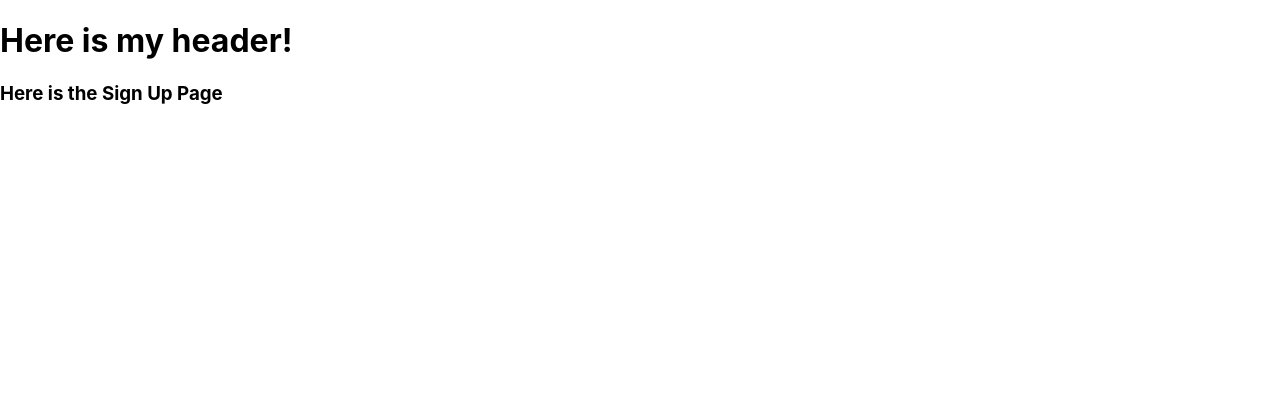
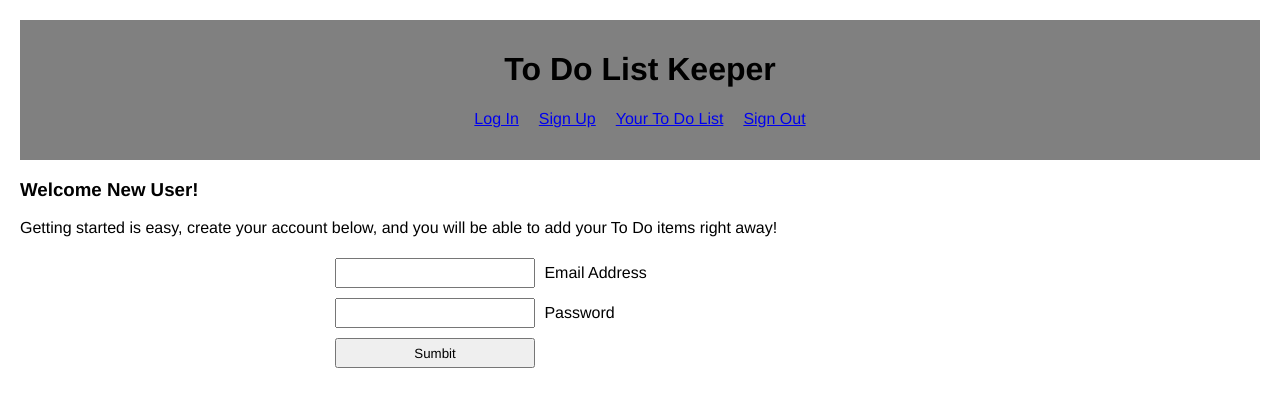
Before and after one commit to KatrinaCloyd/ToDo-FrontEnd, a React (Create React App) app: page /signup in a window 1280 px wide. Shown: the top 406 px of the page. Built offline with nearby package versions, Linux system fonts and the light colour scheme.

Commit message:
signup page working with token in local storage and being passed to state

```diff
--- a/src/App.css
+++ b/src/App.css
@@ -1,38 +1,21 @@
-.App {
-  text-align: center;
+* {
+  box-sizing: border-box;
+  font-family:'Franklin Gothic Medium', 'Arial Narrow', Arial, sans-serif
 }
 
-.App-logo {
-  height: 40vmin;
-  pointer-events: none;
+a{
+  margin: 10px;
 }
 
-@media (prefers-reduced-motion: no-preference) {
-  .App-logo {
-    animation: App-logo-spin infinite 20s linear;
-  }
+body{
+  padding: 20px;
 }
-
-.App-header {
-  background-color: #282c34;
-  min-height: 100vh;
-  display: flex;
-  flex-direction: column;
-  align-items: center;
-  justify-content: center;
-  font-size: calc(10px + 2vmin);
-  color: white;
+form{
+  margin-left: 25%;
+  margin-right: 25%;
 }
-
-.App-link {
-  color: #61dafb;
+input, button{
+  margin: 5px;
+  height: 30px;
+  width: 200px;
 }
-
-@keyframes App-logo-spin {
-  from {
-    transform: rotate(0deg);
-  }
-  to {
-    transform: rotate(360deg);
-  }
-}
--- a/src/App.js
+++ b/src/App.js
@@ -9,8 +9,19 @@ import Home from './Home.js'
 import LoginPage from './LoginPage.js'
 import SignUpPage from './SignUpPage.js'
 import ToDoListPage from './ToDoListPage.js'
+import './App.css'
+import { getLocalStorage, setLocalStorage } from './storage-utils.js'
 
 export default class App extends Component {
+  state = {
+    token: getLocalStorage()
+  }
+
+  handleUserChange = (token) => {
+    this.setState({ token: token })
+    setLocalStorage(token);
+  }
+
   render() {
     return (
       <div>
@@ -25,12 +36,12 @@ export default class App extends Component {
             <Route
               path="/login"
               exact
-              render={(routerProps) => <LoginPage {...routerProps} />}
+              render={(routerProps) => <LoginPage handleUserChange={this.handleUserChange} {...routerProps} />}
             />
             <Route
               path="/signup"
               exact
-              render={(routerProps) => <SignUpPage {...routerProps} />}
+              render={(routerProps) => <SignUpPage handleUserChange={this.handleUserChange} {...routerProps} />}
             />
             <Route
               path="/todos"
--- a/src/Header.js
+++ b/src/Header.js
@@ -1,10 +1,18 @@
 import React, { Component } from 'react'
+import { NavLink } from 'react-router-dom'
+import './header.css'
 
 export default class Header extends Component {
     render() {
         return (
-            <div>
-                <h1>Here is my header!</h1>
+            <div className='header'>
+                <h1>To Do List Keeper</h1>
+                <div>
+                    <NavLink to="/login">Log In</NavLink>
+                    <NavLink to="/signup">Sign Up</NavLink>
+                    <NavLink to="/todos">Your To Do List</NavLink>
+                    <NavLink to="/">Sign Out</NavLink>
+                </div>
             </div>
         )
     }
--- a/src/Home.js
+++ b/src/Home.js
@@ -4,7 +4,10 @@ export default class Home extends Component {
     render() {
         return (
             <div>
-                <h3>Here is my Home Page</h3>
+                <h3>Welcome to the To Do List Keeper!
+                </h3>
+                <p>Have too many tasks on your plate to remember them all? We've got you covered!</p>
+                <p>If this is your first time, visit the Sign Up Page to create an account and get started. If this isn't your first time, just log in to view your past items and to add more!</p>
             </div>
         )
     }
--- a/src/SignUpPage.js
+++ b/src/SignUpPage.js
@@ -1,11 +1,38 @@
-import React, { Component } from 'react'
+import React, { Component } from 'react';
+import { signUpNewUser } from './api-utils.js';
 
 export default class SignUpPage extends Component {
+    state = {
+        email: '',
+        password: ''
+    }
+
+    handleEmailChange = (e) => this.setState({ email: e.target.value })
+    handlePWChange = (e) => this.setState({ password: e.target.value })
+    handleSubmit = async (e) => {
+        e.preventDefault();
+        const user = await signUpNewUser(this.state.email, this.state.password);
+        const token = user.token;
+        this.props.handleUserChange(token);
+        console.log('done... check local storage and state')
+        // this.props.history.push('/todos');
+    }
+
     render() {
         return (
             <div>
-                <h3>Here is the Sign Up Page </h3>
-            </div>
+                <h3>Welcome New User!</h3>
+                <p>Getting started is easy, create your account below, and you will be able to add your To Do items right away!</p>
+                <form onSubmit={this.handleSubmit}>
+                    <label>
+                        <input onChange={this.handleEmailChange} /> Email Address
+                    </label> <br />
+                    <label>
+                        <input onChange={this.handlePWChange} /> Password
+                    </label> <br />
+                    <button>Sumbit</button>
+                </form>
+            </div >
         )
     }
 }
--- /dev/null
+++ b/src/api-utils.js
@@ -0,0 +1,38 @@
+import request from 'superagent';
+const URL = 'http://localhost:3001';
+
+export async function signUpNewUser(email, password) {
+    const response = await request
+        .post(`${URL}/auth/signup`)
+        .send({ email: email, password: password })
+    return response.body;
+}
+
+export async function signInUser(email, password) {
+    const response = await request
+        .post(`${URL}/auth/signin`)
+        .send({ email: email, password: password })
+    return response.body;
+}
+
+export async function getItems(token) {
+    const response = await request
+        .get(`${URL}/api/items`)
+        .set('Authorization', token)
+    return response.body;
+}
+
+export async function addNewItem(todo, importance, token) {
+    const response = await request
+        .post(`${URL}/api/items`)
+        .set('Authorization', token)
+        .send({ todo: todo, importance: importance })
+    return response.body;
+}
+
+export async function completeItem(itemId, token) {
+    const response = await request
+        .put(`${URL}/api/items/${itemId}`)
+        .set('Authorization', token)
+    return response.body;
+}
--- /dev/null
+++ b/src/header.css
@@ -0,0 +1,8 @@
+.header{
+    height: 140px;
+    width: 100%;
+    padding: 10px;
+    background-color: grey;
+    text-align: center;
+    /* box-shadow: indigo 0px 3px 5px; */
+}
--- /dev/null
+++ b/src/storage-utils.js
@@ -0,0 +1,11 @@
+export const TOKEN = 'TOKEN';
+
+export function getLocalStorage() {
+    const token = localStorage.getItem(TOKEN);
+    if (token) return JSON.parse(token);
+    return ''
+};
+
+export function setLocalStorage(token) {
+    localStorage.setItem(TOKEN, JSON.stringify(token))
+};
```
